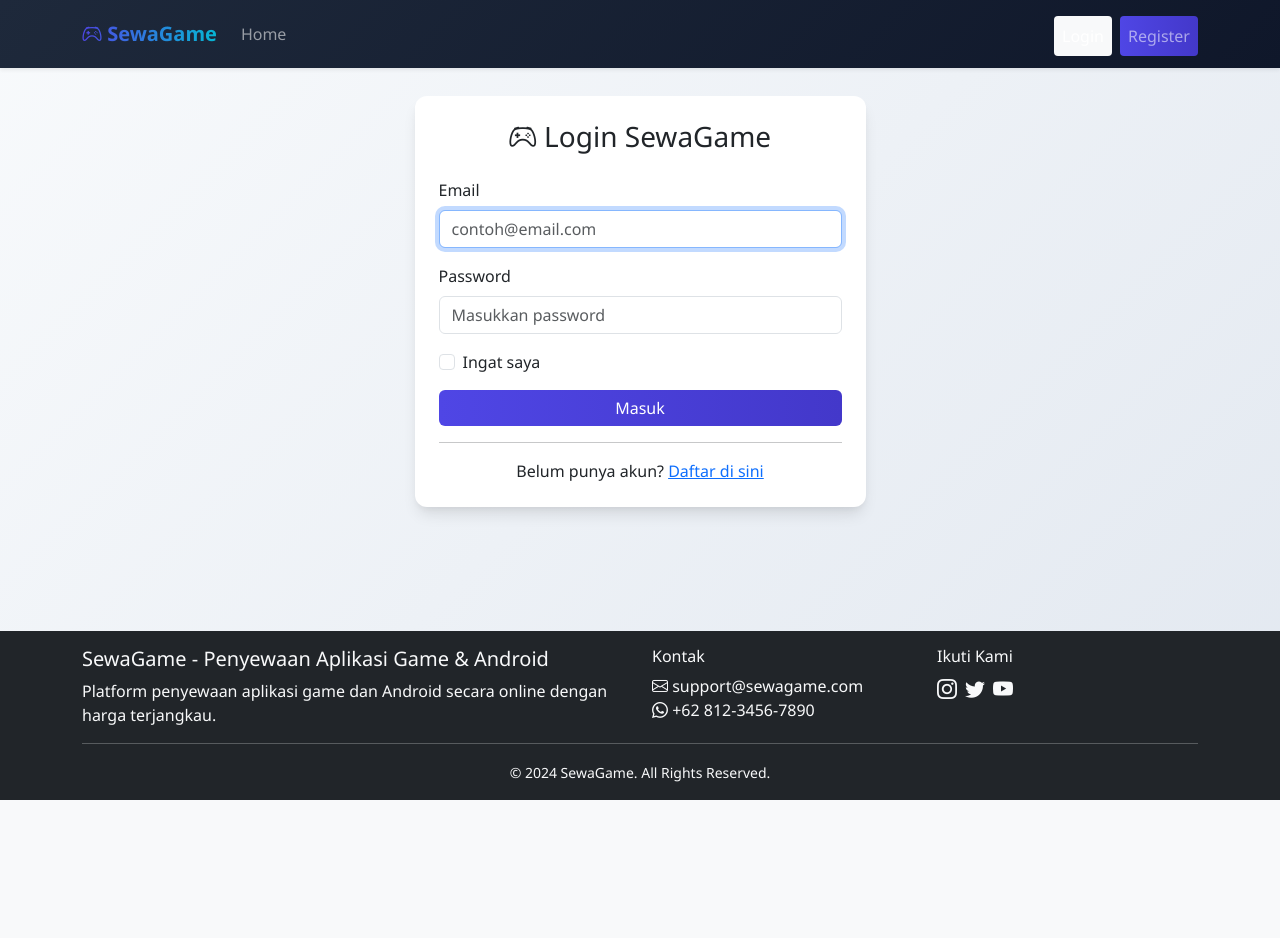
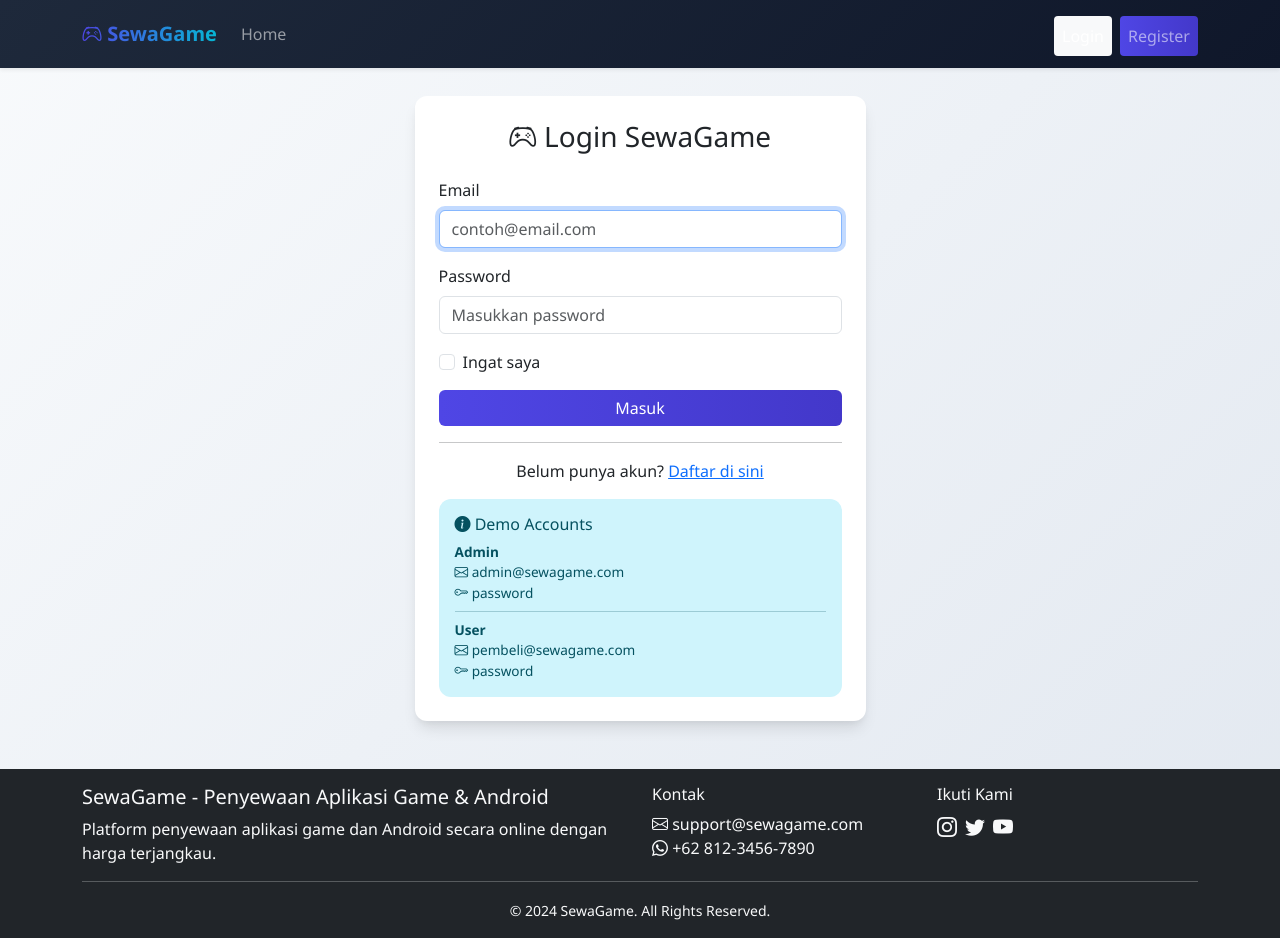
Before and after one commit to Fadhil-byte/hostingwebsewagame, a plain HTML site: page login.html in a window 1280 px wide. Before the commit the page ends 800 px from the top, so only its background shows below. Drawn offline with nearby package versions, Linux system fonts and the light colour scheme.

Commit message:
Mengubah desain halaman login

```diff
--- a/login.html
+++ b/login.html
@@ -69,6 +69,19 @@
                             Belum punya akun?
                             <a href="register.html">Daftar di sini</a>
                         </p>
+
+                        <div class="alert alert-info mt-3 mb-0" style="font-size: 0.85rem;">
+                            <h6 class="alert-heading mb-2"><i class="bi bi-info-circle-fill"></i> Demo Accounts</h6>
+                            <p class="mb-1"><strong>Admin</strong><br>
+                                <i class="bi bi-envelope"></i> admin@sewagame.com<br>
+                                <i class="bi bi-key"></i> password
+                            </p>
+                            <hr class="my-2">
+                            <p class="mb-0"><strong>User</strong><br>
+                                <i class="bi bi-envelope"></i> pembeli@sewagame.com<br>
+                                <i class="bi bi-key"></i> password
+                            </p>
+                        </div>
                     </div>
                 </div>
             </div>
```
